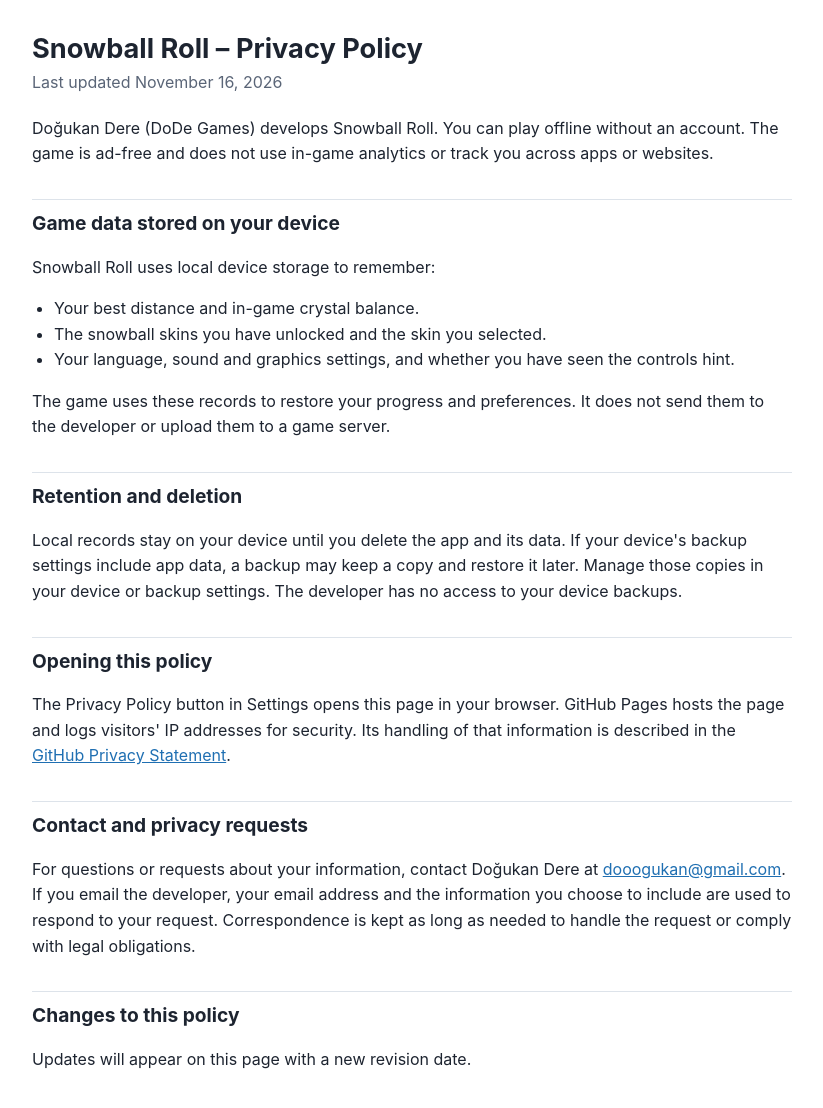
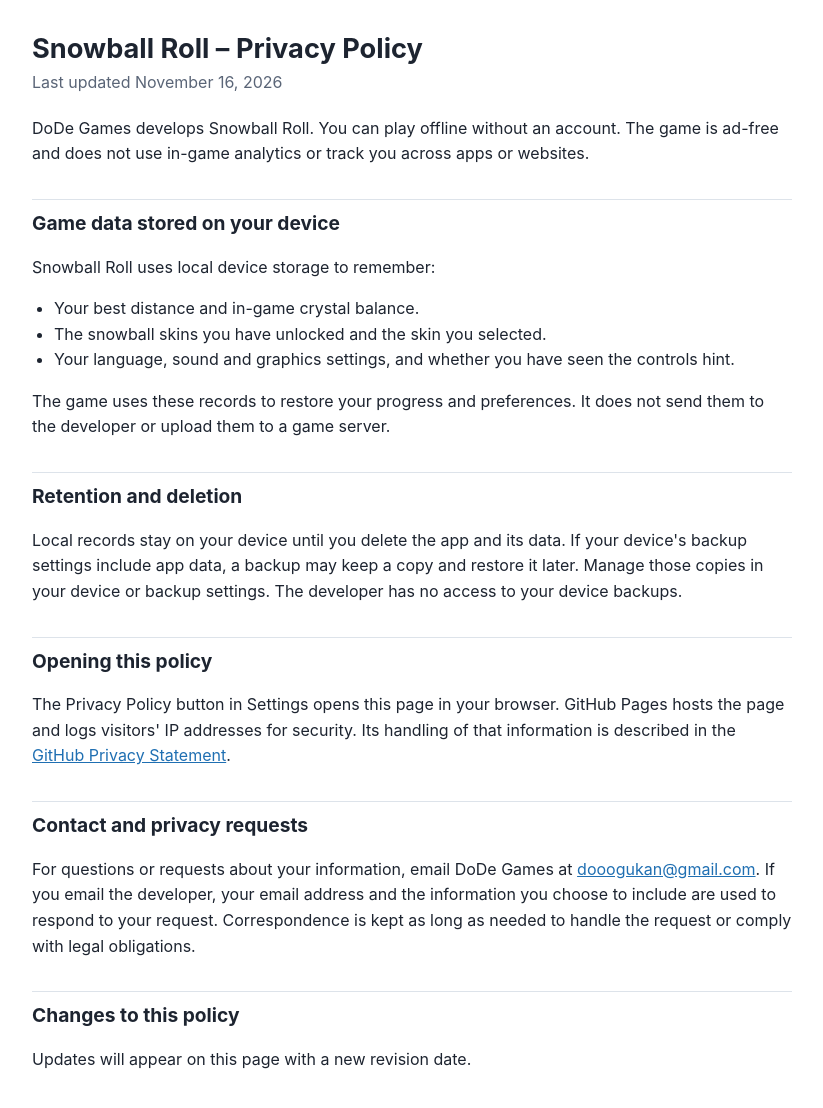
Before and after one commit to dogukandere/dogukandere.github.io, a plain HTML site: page snowball-roll/privacy-policy.html in a window 1280 px wide. Shown: the whole page, without its empty margins (228-1051 px from the left). Drawn offline with Linux system fonts and the light colour scheme.

Commit message:
Use DoDe Games on the Snowball Roll privacy policy

```diff
--- a/snowball-roll/privacy-policy.html
+++ b/snowball-roll/privacy-policy.html
@@ -24,7 +24,7 @@
 <h1>Snowball Roll – Privacy Policy</h1>
 <p class="meta">Last updated <time datetime="2026-11-16">November 16, 2026</time></p>
 
-<p>Doğukan Dere (DoDe Games) develops Snowball Roll. You can play offline without an account.
+<p>DoDe Games develops Snowball Roll. You can play offline without an account.
 The game is ad-free and does not use in-game analytics or track you across apps or websites.</p>
 
 <h2>Game data stored on your device</h2>
@@ -48,7 +48,7 @@ and logs visitors' IP addresses for security. Its handling of that information i
 <a href="https://docs.github.com/en/site-policy/privacy-policies/github-general-privacy-statement">GitHub Privacy Statement</a>.</p>
 
 <h2>Contact and privacy requests</h2>
-<p>For questions or requests about your information, contact Doğukan Dere at
+<p>For questions or requests about your information, email DoDe Games at
 <a href="mailto:dooogukan@gmail.com">dooogukan@gmail.com</a>. If you email the developer, your email
 address and the information you choose to include are used to respond to your request. Correspondence
 is kept as long as needed to handle the request or comply with legal obligations.</p>
```
